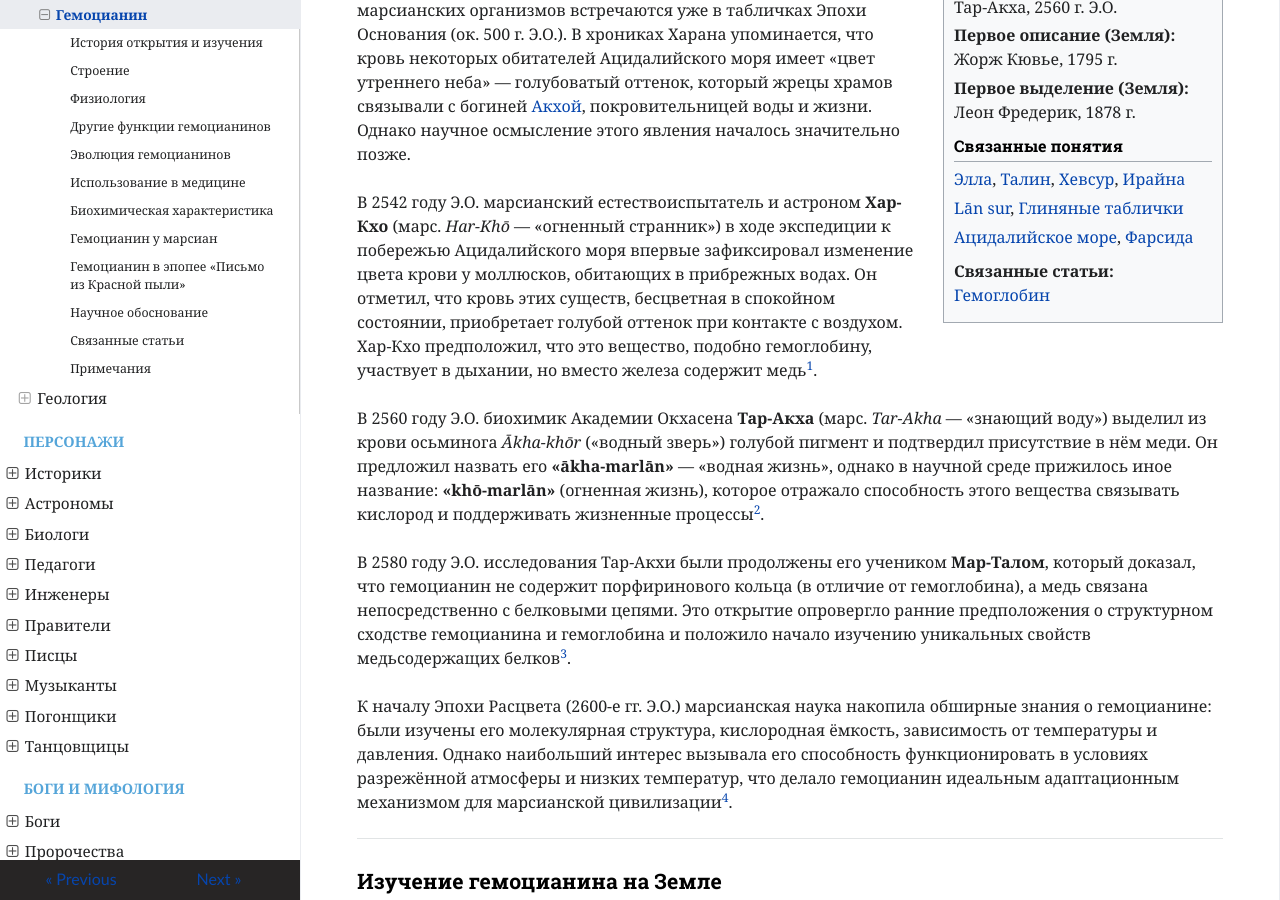
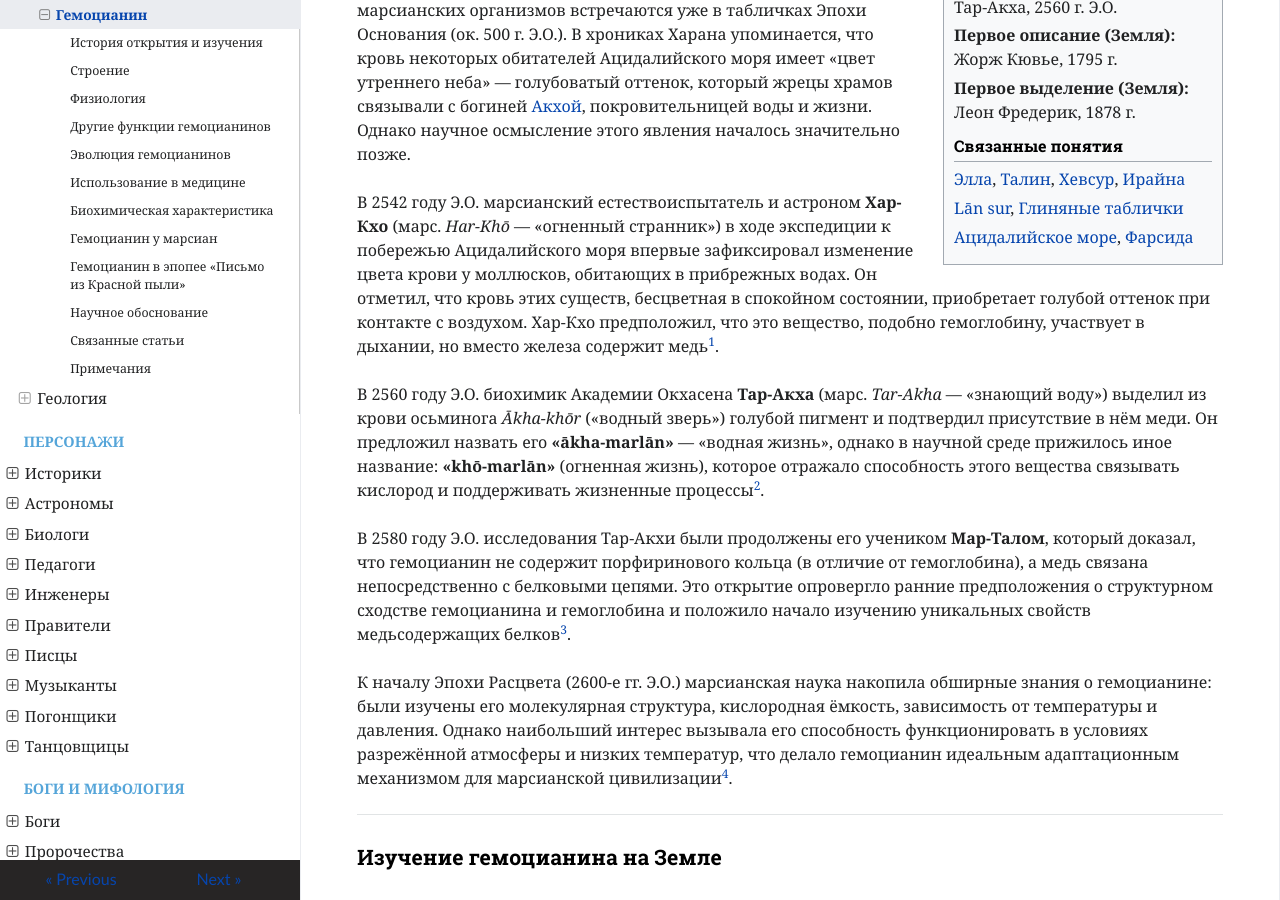
Before and after one commit to ivanhohlov14-bit/mars-encyclopedia, an MkDocs documentation site: the page built from docs/biology/gemotsianin.md, in a window 1280 px wide and 900 px high, scrolled down 1468 px. Built offline with MkDocs 1.6.1, drawn with Linux system fonts in a browser that asks for light colours; nearby versions of some CDN libraries.

Commit message:
Update gemotsianin.md

```diff
--- a/docs/biology/gemotsianin.md
+++ b/docs/biology/gemotsianin.md
@@ -38,8 +38,6 @@
   <p><a href="https://mars-wiki.ru/people/ella/">Элла</a>, <a href="https://mars-wiki.ru/people/talin/">Талин</a>, <a href="https://mars-wiki.ru/people/hevsur/">Хевсур</a>, <a href="https://mars-wiki.ru/people/irayina/">Ирайна</a></p>
   <p><a href="https://mars-wiki.ru/terms/lan-sur/">Lān sur</a>, <a href="https://mars-wiki.ru/terms/tablichki/">Глиняные таблички</a></p>
   <p><a href="https://mars-wiki.ru/geography/acidalia-sea/">Ацидалийское море</a>, <a href="https://mars-wiki.ru/geography/farsida/">Фарсида</a></p>
-
-  <p style="margin-top: 10px;"><b>Связанные статьи:</b> <a href="https://mars-wiki.ru/biology/gemoglobin/">Гемоглобин</a></p>
 </div>
 
 **Гемоцианин** (марс. *Khō-marlān* — «огненная жизнь»; от др.-греч. *αἷμα* — кровь, *κυανoῦς* — голубой) — медьсодержащий дыхательный пигмент, относящийся к группе металлопротеинов. Является функциональным аналогом гемоглобина и служит основой крови марсианской расы, обеспечивая транспорт кислорода в условиях разрежённой атмосферы и пониженного атмосферного давления[^1].
```
